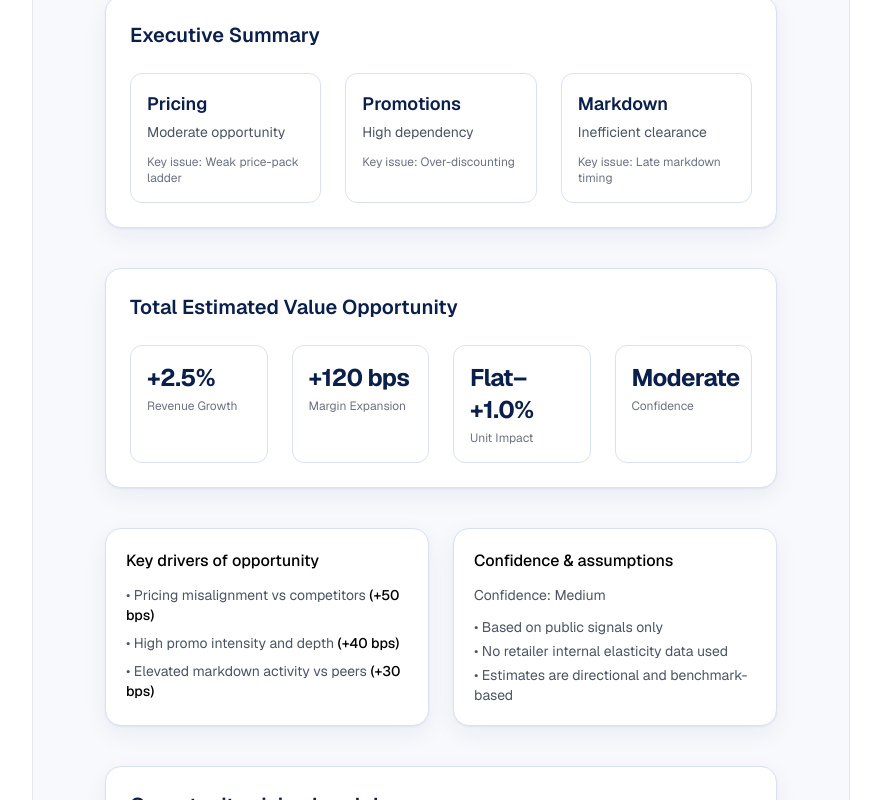
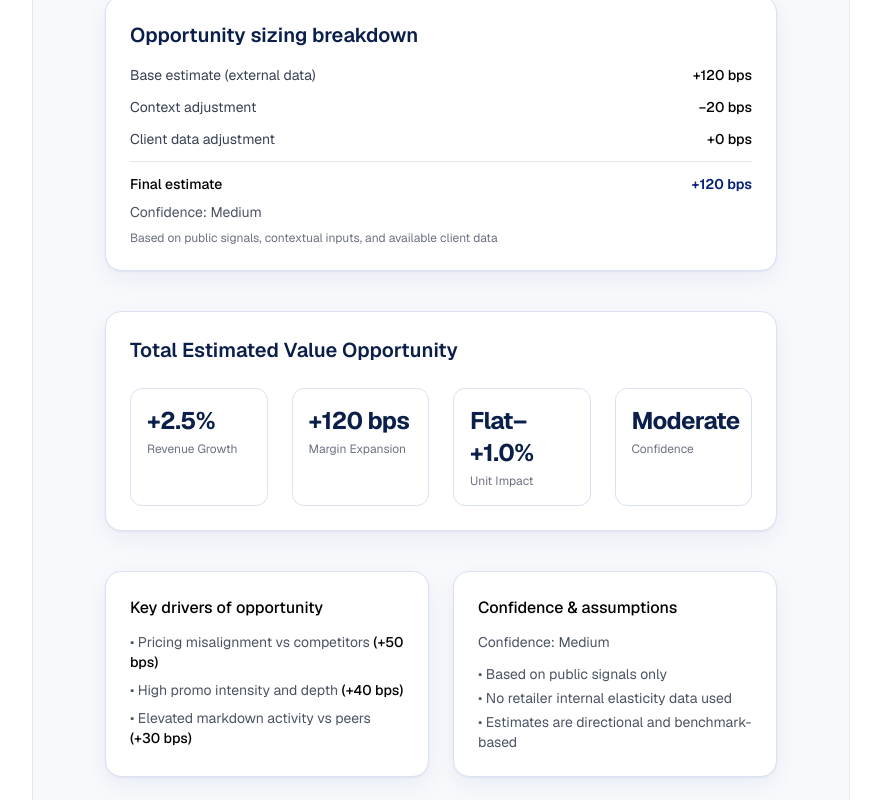
Before and after one commit to jkurth92/retail-pricing-diagnostic, a Next.js app: page / in a window 1280 px wide. Shown: the part 780-1580 px from the top of the page, without its empty margins (175-1056 px from the left). Built offline with nearby package versions, Linux system fonts and the light colour scheme.

Commit message:
Layout update

```diff
--- a/app/page.tsx
+++ b/app/page.tsx
@@ -368,97 +368,6 @@ const opportunity = estimateOpportunity(mockInputs);
       </section>
 
       <section className={sectionCard}>
-        <h2 className="text-xl font-semibold mb-6">Executive Summary</h2>
-
-        <div className="grid grid-cols-3 gap-6">
-          {[
-            {
-              title: "Pricing",
-              subtitle: "Moderate opportunity",
-              issue: "Weak price-pack ladder",
-            },
-            {
-              title: "Promotions",
-              subtitle: "High dependency",
-              issue: "Over-discounting",
-            },
-            {
-              title: "Markdown",
-              subtitle: "Inefficient clearance",
-              issue: "Late markdown timing",
-            },
-          ].map((card) => (
-            <div key={card.title} className={subCard}>
-              <h3 className="font-semibold text-lg">{card.title}</h3>
-              <p className="text-sm text-gray-600 mt-1">{card.subtitle}</p>
-              <p className="text-xs mt-3 text-gray-500">
-                Key issue: {card.issue}
-              </p>
-            </div>
-          ))}
-        </div>
-      </section>
-
-      <section className={sectionCard}>
-        <h2 className="text-xl font-semibold mb-6">
-          Total Estimated Value Opportunity
-        </h2>
-
-        <div className="grid grid-cols-4 gap-6">
-          {[
-            { value: opportunity.totalRevenueUpliftPct, label: "Revenue Growth" },
-            { value: opportunity.totalMarginUpliftBps, label: "Margin Expansion" },
-            { value: "Flat–+1.0%", label: "Unit Impact" },
-            { value: "Moderate", label: "Confidence" },
-          ].map((item) => (
-            <div key={item.label} className={subCard}>
-              <p className="text-2xl font-bold tracking-tight">{item.value}</p>
-              <p className="text-xs text-gray-500 mt-1">{item.label}</p>
-            </div>
-          ))}
-        </div>
-      </section>
-
-      <section className="grid grid-cols-2 gap-6">
-        <div className="brand-card p-5 space-y-3">
-          <p className="font-medium text-black">Key drivers of opportunity</p>
-
-          <div className="space-y-2 text-sm text-gray-600">
-            <p>
-              • Pricing misalignment vs competitors{" "}
-              <span className="text-black font-medium">
-                ({opportunity.pricing.marginUpliftBps})
-              </span>
-            </p>
-
-            <p>
-              • High promo intensity and depth{" "}
-              <span className="text-black font-medium">
-                ({opportunity.promotions.marginUpliftBps})
-              </span>
-            </p>
-
-            <p>
-              • Elevated markdown activity vs peers{" "}
-              <span className="text-black font-medium">
-                ({opportunity.markdown.marginUpliftBps})
-              </span>
-            </p>
-          </div>
-        </div>
-
-        <div className="brand-card p-5 space-y-3">
-          <p className="font-medium text-black">Confidence & assumptions</p>
-          <p className="text-sm text-gray-600">Confidence: Medium</p>
-          <div className="space-y-1 text-sm text-gray-600">
-            <p>• Based on public signals only</p>
-            <p>• No retailer internal elasticity data used</p>
-            <p>• Estimates are directional and benchmark-based</p>
-          </div>
-        </div>
-      </section>
-
-      <section className={sectionCard}>
         <h2 className="text-xl font-semibold mb-4">Opportunity sizing breakdown</h2>
 
         <div className="space-y-3 text-sm text-gray-700">
@@ -501,40 +410,64 @@ const opportunity = estimateOpportunity(mockInputs);
       </section>
 
       <section className={sectionCard}>
-        <h2 className="text-xl font-semibold mb-4">Value by Lever</h2>
+        <h2 className="text-xl font-semibold mb-6">
+          Total Estimated Value Opportunity
+        </h2>
 
-        <div className="space-y-4">
-          {leverData.map((lever) => (
-            <div key={lever.name} className={subCard}>
-              <div className="flex items-center justify-between mb-3">
-                <div>
-                  <p className="font-semibold">{lever.name}</p>
-                  <p className="text-sm text-gray-500">{lever.value}</p>
-                </div>
-              </div>
-
-              <div className="h-3 w-full rounded-full bg-gray-200 overflow-hidden">
-                <div
-                  className="h-full rounded-full bg-black"
-                  style={{ width: lever.width }}
-                />
-              </div>
+        <div className="grid grid-cols-4 gap-6">
+          {[
+            { value: opportunity.totalRevenueUpliftPct, label: "Revenue Growth" },
+            { value: opportunity.totalMarginUpliftBps, label: "Margin Expansion" },
+            { value: "Flat–+1.0%", label: "Unit Impact" },
+            { value: "Moderate", label: "Confidence" },
+          ].map((item) => (
+            <div key={item.label} className={subCard}>
+              <p className="text-2xl font-bold tracking-tight">{item.value}</p>
+              <p className="text-xs text-gray-500 mt-1">{item.label}</p>
             </div>
           ))}
         </div>
       </section>
 
-      <section className={sectionCard}>
-        <h2 className="text-xl font-semibold mb-4">Top Actions</h2>
+      <section className="grid grid-cols-1 gap-6 lg:grid-cols-2">
+        <div className="brand-card p-6 space-y-3">
+          <p className="font-medium text-black">Key drivers of opportunity</p>
 
-        <div className="space-y-3 text-sm">
-          <div className={subCard}>1. Rebalance price-pack architecture</div>
-          <div className={subCard}>2. Reduce blanket promotional frequency</div>
-          <div className={subCard}>3. Reallocate promotions away from non-KVIs</div>
-          <div className={subCard}>4. Improve markdown timing discipline</div>
-          <div className={subCard}>5. Rationalize pack assortment</div>
+          <div className="space-y-2 text-sm text-gray-600">
+            <p>
+              • Pricing misalignment vs competitors{" "}
+              <span className="text-black font-medium">
+                ({opportunity.pricing.marginUpliftBps})
+              </span>
+            </p>
+
+            <p>
+              • High promo intensity and depth{" "}
+              <span className="text-black font-medium">
+                ({opportunity.promotions.marginUpliftBps})
+              </span>
+            </p>
+
+            <p>
+              • Elevated markdown activity vs peers{" "}
+              <span className="text-black font-medium">
+                ({opportunity.markdown.marginUpliftBps})
+              </span>
+            </p>
+          </div>
+        </div>
+
+        <div className="brand-card p-6 space-y-3">
+          <p className="font-medium text-black">Confidence & assumptions</p>
+          <p className="text-sm text-gray-600">Confidence: Medium</p>
+          <div className="space-y-1 text-sm text-gray-600">
+            <p>• Based on public signals only</p>
+            <p>• No retailer internal elasticity data used</p>
+            <p>• Estimates are directional and benchmark-based</p>
+          </div>
         </div>
       </section>
+
       <section className={sectionCard}>
         <h2 className="text-xl font-semibold mb-4">Feedback on estimate</h2>
 
@@ -652,6 +585,42 @@ const opportunity = estimateOpportunity(mockInputs);
               Save feedback
             </button>
           </div>
+        </div>
+      </section>
+
+      <section className={sectionCard}>
+        <h2 className="text-xl font-semibold mb-4">Value by Lever</h2>
+
+        <div className="space-y-4">
+          {leverData.map((lever) => (
+            <div key={lever.name} className={subCard}>
+              <div className="flex items-center justify-between mb-3">
+                <div>
+                  <p className="font-semibold">{lever.name}</p>
+                  <p className="text-sm text-gray-500">{lever.value}</p>
+                </div>
+              </div>
+
+              <div className="h-3 w-full rounded-full bg-gray-200 overflow-hidden">
+                <div
+                  className="h-full rounded-full bg-black"
+                  style={{ width: lever.width }}
+                />
+              </div>
+            </div>
+          ))}
+        </div>
+      </section>
+
+      <section className={sectionCard}>
+        <h2 className="text-xl font-semibold mb-4">Top Actions</h2>
+
+        <div className="space-y-3 text-sm">
+          <div className={subCard}>1. Rebalance price-pack architecture</div>
+          <div className={subCard}>2. Reduce blanket promotional frequency</div>
+          <div className={subCard}>3. Reallocate promotions away from non-KVIs</div>
+          <div className={subCard}>4. Improve markdown timing discipline</div>
+          <div className={subCard}>5. Rationalize pack assortment</div>
         </div>
       </section>
     </div>
```
Lines whose indentation alone changed are shown as unchanged.
